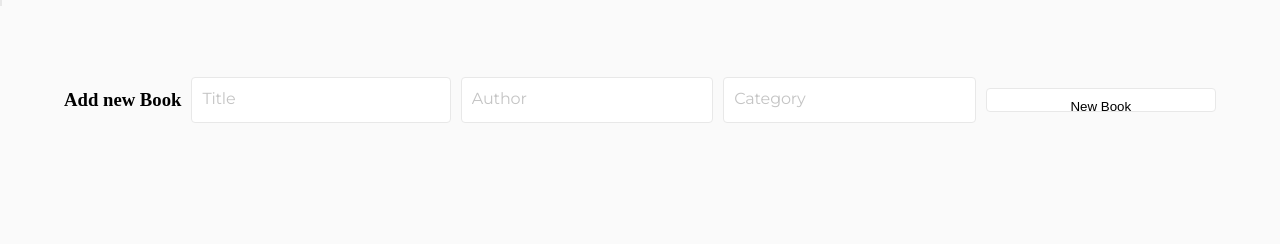
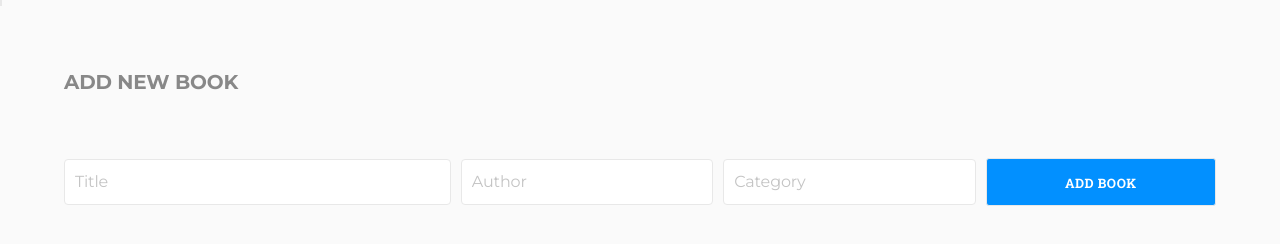
Before and after one commit to jlcarrascof/bookstore-cms, a React (Create React App) app: page / in a window 1280 px wide. Shown: the part 160-404 px from the top of the page. Built offline with nearby package versions, Linux system fonts and the light colour scheme; no server answers.

Commit message:
Add styles in NewBook component

```diff
--- a/src/components/NewBook.js
+++ b/src/components/NewBook.js
@@ -18,20 +18,17 @@ function NewBook() {
     } else {
       setError(false);
       dispatch(addBook({
-        item_id: uuidv4(),
-        title,
-        author,
-        category,
+        item_id: uuidv4(), title, author, category,
       }));
       setAuthor('');
       setTitle('');
       setCategory('');
     }
   };
-
   return (
+    <>
+      <h3 className="subtitle">ADD NEW BOOK</h3>
       <form action="" className="add-book-form">
-      <h3>Add new Book</h3>
         <input
           type="text"
           id="title"
@@ -53,9 +50,10 @@ function NewBook() {
           value={category}
           onChange={(e) => setCategory(e.target.value)}
         />
-      <input type="submit" value="New Book" onClick={handlerAddBook} />
+        <input className="button-new-book" type="submit" value="ADD BOOK" onClick={handlerAddBook} />
         {error && <p className="error">Please fill all the fields</p>}
       </form>
+    </>
   );
 }
 
```
Lines whose indentation alone changed are shown as unchanged.
